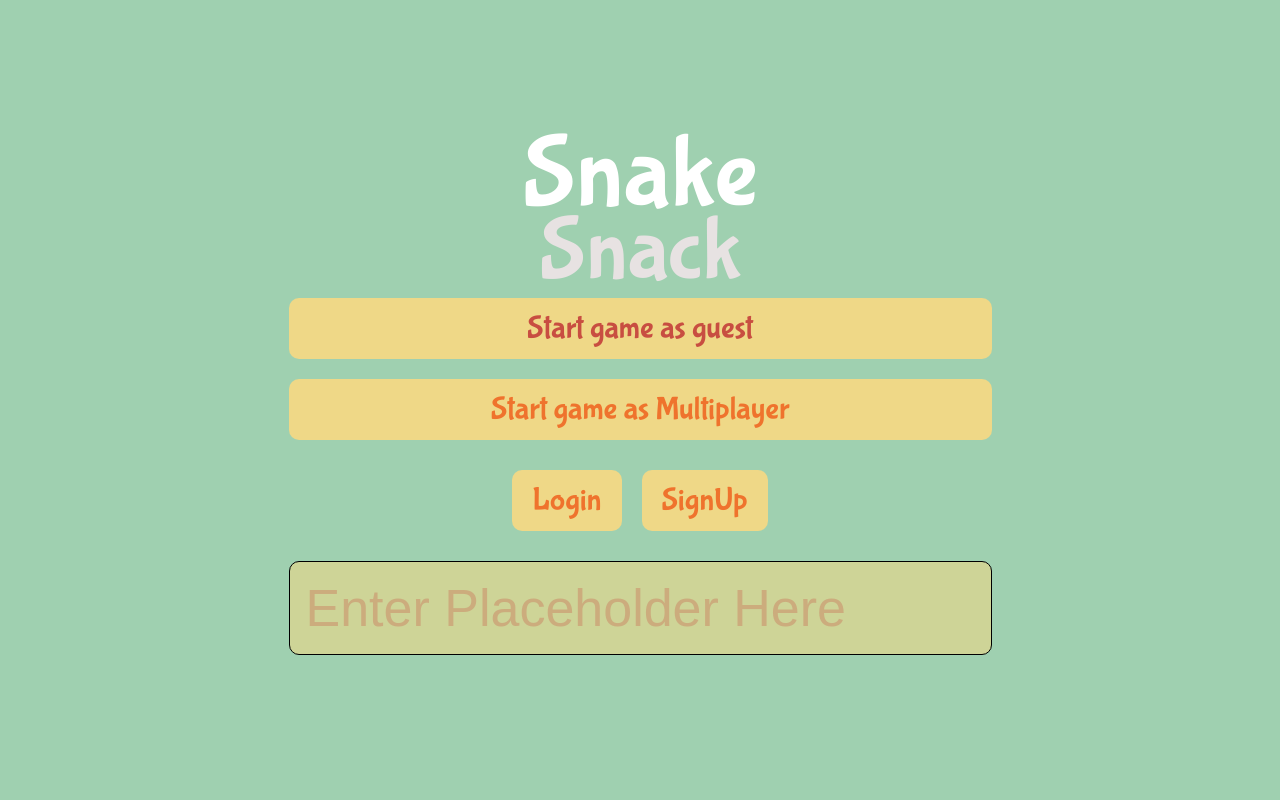
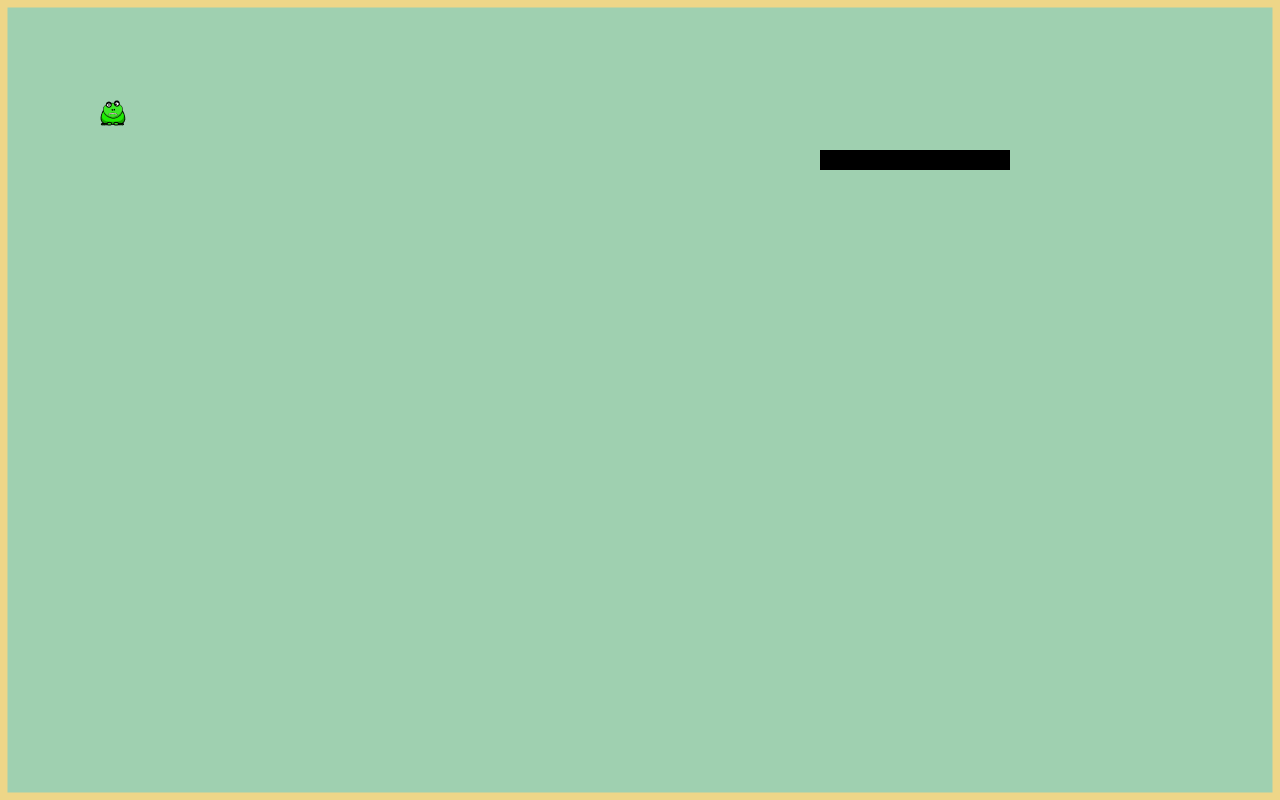
Before and after one commit to pesto-students/Snake-Snacks, a React (Create React App) app: page /game in a window 1280 px wide. Built offline with nearby package versions, Linux system fonts and the light colour scheme.

Commit message:
Add snake game movements

```diff
--- a/package.json
+++ b/package.json
@@ -9,6 +9,7 @@
     "prop-types": "^15.7.2",
     "react": "^17.0.1",
     "react-dom": "^17.0.1",
+    "react-router-dom": "^5.2.0",
     "react-scripts": "4.0.0",
     "web-vitals": "^0.2.4"
   },
--- a/src/App.js
+++ b/src/App.js
@@ -1,11 +1,22 @@
 import React from 'react';
+import { Route, BrowserRouter as Router, Switch } from 'react-router-dom';
 import './App.css';
-import Board from './Components/Board/Board';
+import Game from './Pages/Game/Game';
+import Home from './Pages/Home/Home';
 
 function App() {
   return (
     <div data-testid="App" className="App">
-      <Board />
+      <Router>
+        <Switch>
+          <Route path="/game">
+            <Game />
+          </Route>
+          <Route path="/">
+            <Home />
+          </Route>
+        </Switch>
+      </Router>
     </div>
   );
 }
--- a/src/Components/Presenters/Button/Button.js
+++ b/src/Components/Presenters/Button/Button.js
@@ -2,10 +2,14 @@ import React from 'react';
 import PropTypes, { string } from 'prop-types';
 import styles from './Button.module.css';
 
-export default function Button({ title, classNames, type }) {
+export default function Button({
+  title, isDisabled, classNames, type, handleClick,
+}) {
   return (
     <button
       type={type ? 'submit' : 'button'}
+      disabled={isDisabled}
+      onClick={handleClick}
       className={`${styles.btn} ${classNames.join(' ')}`}
     >
       {title}
@@ -15,10 +19,14 @@ export default function Button({ title, classNames, type }) {
 
 Button.defaultProps = {
   type: false,
+  isDisabled: false,
+  handleClick: () => '',
 };
 
 Button.propTypes = {
   title: PropTypes.string.isRequired,
   classNames: PropTypes.arrayOf(string).isRequired,
   type: PropTypes.bool,
+  isDisabled: PropTypes.bool,
+  handleClick: PropTypes.func,
 };
--- a/src/Components/Presenters/Button/Button.module.css
+++ b/src/Components/Presenters/Button/Button.module.css
@@ -9,6 +9,17 @@
   cursor: pointer;
 }
 
+.btn:disabled {
+  background-color: #888888;
+  color: #bababa !important;
+}
+
 .btn:hover {
-    background: var(--flax);
+  background: var(--flax);
 }
+
+.btn:disabled:hover {
+  background-color: #888888;
+  color: #bababa !important;
+  cursor: not-allowed;
+}
--- a/src/Components/Presenters/Food/Frog/Frog.js
+++ b/src/Components/Presenters/Food/Frog/Frog.js
@@ -1,10 +1,24 @@
-import React from 'react';
+/* eslint-disable import/no-cycle */
+/* eslint-disable react/prop-types */
+import React, { useContext, useEffect, useRef } from 'react';
+import { SinglePlayerContext } from '../../../../Pages/Game/Game';
 import frog from './frog.png';
 
-export default function Frog() {
+export default function Frog({ ctx }) {
+  const frogRef = useRef();
+  const { movement, foodPosition } = useContext(SinglePlayerContext);
+
+  const drawFood = () => {
+    if (ctx) {
+      ctx.drawImage(frogRef.current, foodPosition.x, foodPosition.y);
+    }
+  };
+
+  useEffect(() => {
+    drawFood();
+  }, [ctx, foodPosition, movement]);
+
   return (
-    <div>
-      <img src={frog} alt="normal food" />
-    </div>
+    <img src={frog} ref={frogRef} alt="normal food" />
   );
 }
--- /dev/null
+++ b/src/Components/Presenters/Snake/Snake.js
@@ -0,0 +1,56 @@
+/* eslint-disable no-param-reassign */
+/* eslint-disable react/prop-types */
+import React, { useContext, useEffect } from 'react';
+// eslint-disable-next-line import/no-cycle
+import { SinglePlayerContext } from '../../../Pages/Game/Game';
+
+export default function Snake({ reference }) {
+  const {
+    snake,
+    movement,
+    setSnake,
+  } = useContext(SinglePlayerContext);
+
+  let timerId;
+
+  const clearSnake = (prevSnake) => {
+    prevSnake.forEach((snakePart) => reference.clearRect(snakePart.x, snakePart.y, 20, 20));
+  };
+
+  const drawSnake = () => {
+    reference.fillStyle = '#000000';
+    snake.forEach((snakePart) => reference.fillRect(snakePart.x, snakePart.y, 20, 20));
+  };
+
+  const moveSnake = () => {
+    drawSnake();
+
+    if (timerId) {
+      clearInterval(timerId);
+    }
+
+    timerId = setInterval(() => {
+      clearSnake(snake);
+      const tmpSnake = snake;
+
+      tmpSnake.unshift({ x: tmpSnake[0].x + movement.x, y: tmpSnake[0].y + movement.y });
+      tmpSnake.pop();
+      setSnake(tmpSnake);
+      drawSnake();
+    }, 100);
+  };
+
+  useEffect(() => {
+    if (reference) {
+      moveSnake();
+    }
+
+    return () => {
+      if (timerId) {
+        clearInterval(timerId);
+      }
+    };
+  }, [reference, movement]);
+
+  return (<div>Hello</div>);
+}
--- /dev/null
+++ b/src/Pages/Game/Game.js
@@ -0,0 +1,106 @@
+/* eslint-disable import/no-cycle */
+import React, { useEffect, useRef, useState } from 'react';
+import Frog from '../../Components/Presenters/Food/Frog/Frog';
+import Snake from '../../Components/Presenters/Snake/Snake';
+import KeyEvents from '../../Utils/KeyEvents';
+import styles from './Game.module.css';
+
+const defaultSnake = [
+  { x: 200, y: 150 },
+  { x: 190, y: 150 },
+  { x: 180, y: 150 },
+  { x: 170, y: 150 },
+  { x: 160, y: 150 },
+  { x: 150, y: 150 },
+  { x: 140, y: 150 },
+  { x: 130, y: 150 },
+  { x: 120, y: 150 },
+  { x: 100, y: 150 },
+  { x: 90, y: 150 },
+  { x: 80, y: 150 },
+  { x: 70, y: 150 },
+  { x: 60, y: 150 },
+  { x: 50, y: 150 },
+  { x: 40, y: 150 },
+  { x: 30, y: 150 },
+  { x: 20, y: 150 },
+];
+
+export const SinglePlayerContext = React.createContext({});
+
+export default function Game() {
+  const [ctx, setCtx] = useState();
+  const [snake, setSnake] = useState(defaultSnake);
+  const [movement, setMovement] = useState({ x: 10, y: 0 });
+  const [foodPosition, setFoodPosition] = useState({ x: 100, y: 100 });
+  const direction = KeyEvents();
+  const canvasRef = useRef();
+
+  const setHeight = () => {
+    const height = document.getElementsByTagName('body')[0].clientHeight;
+    if (canvasRef) {
+      canvasRef.current.setAttribute('height', height);
+    }
+  };
+
+  const setWidth = () => {
+    const width = document.getElementsByTagName('body')[0].clientWidth;
+    if (canvasRef) {
+      canvasRef.current.setAttribute('width', width);
+    }
+  };
+
+  // eslint-disable-next-line no-unused-vars
+  const clearCanvas = () => {
+    ctx.fillStyle = '#9fd0b0';
+    ctx.fillRect(0, 0, canvasRef.current.width, canvasRef.current.height);
+    ctx.strokeStyle = '#EED688';
+    ctx.lineWidth = 15;
+    ctx.strokeRect(0, 0, canvasRef.current.width, canvasRef.current.height);
+  };
+
+  useEffect(() => {
+    const context = canvasRef.current.getContext('2d');
+    setHeight();
+    setWidth();
+    context.strokeStyle = '#EED688';
+    context.lineWidth = 15;
+    context.strokeRect(0, 0, canvasRef.current.width, canvasRef.current.height);
+    setCtx(context);
+    if (direction) {
+      if (direction === 'up') {
+        setMovement({ ...movement, x: 0, y: -10 });
+      } else if (direction === 'down') {
+        setMovement({ ...movement, x: 0, y: 10 });
+      } else if (direction === 'left') {
+        setMovement({ ...movement, x: -10, y: 0 });
+      } else if (direction === 'right') {
+        setMovement({ ...movement, x: 10, y: 0 });
+      }
+    }
+  }, [direction]);
+
+  return (
+    <SinglePlayerContext.Provider
+      value={
+          {
+            snake,
+            setSnake,
+            movement,
+            setMovement,
+            foodPosition,
+            setFoodPosition,
+          }
+}
+    >
+      <div className={styles.game}>
+        <canvas id="gameSnake" ref={canvasRef} width="1000" height="800">
+          <Snake
+            reference={ctx}
+          />
+          <Frog ctx={ctx} />
+        </canvas>
+      </div>
+    </SinglePlayerContext.Provider>
+  );
+}
--- /dev/null
+++ b/src/Pages/Game/Game.module.css
@@ -0,0 +1,7 @@
+.game {
+    width: 100%;
+    height: 100vh;
+    display: flex;
+    align-items: center;
+    justify-content: space-around;
+}
--- /dev/null
+++ b/src/Pages/Home/Home.js
@@ -0,0 +1,31 @@
+import React from 'react';
+import { useHistory } from 'react-router-dom';
+import Button from '../../Components/Presenters/Button/Button';
+import Title from '../../Components/Title/Title';
+import styles from './Home.module.css';
+
+export default function Home() {
+  const history = useHistory();
+  const redirectToGame = () => history.push('/game');
+
+  return (
+    <div className={styles.board}>
+      <div className="title-container">
+        <Title name="Snake" className={['title-8', 'white']} />
+        <Title name="Snack" className={['title-7', 'white-gray']} />
+      </div>
+      <div className={styles.buttons}>
+        <Button
+          title="Start game as guest"
+          handleClick={redirectToGame}
+          classNames={['white']}
+        />
+        <Button
+          isDisabled
+          title="Start game as Multiplayer"
+          classNames={['white']}
+        />
+      </div>
+    </div>
+  );
+}
--- /dev/null
+++ b/src/Pages/Home/Home.module.css
@@ -0,0 +1,22 @@
+.board {
+    width: 100%;
+    height: 100vh;
+    box-sizing: border-box;
+    display: flex;
+    flex-direction: column;
+    align-items: center;
+    justify-content: center;
+}
+
+.buttons {
+    display: flex;
+    flex-direction: column;
+}
+
+.buttons > *{
+    margin: 10px;
+}
+
+.user-actions > * {
+    margin: 10px;
+}
--- /dev/null
+++ b/src/Utils/KeyEvents.js
@@ -0,0 +1,41 @@
+import { useEffect, useState } from 'react';
+
+export default function KeyEvents() {
+  const [direction, setDirection] = useState('right');
+
+  const isGoingHorizontal = () => (direction === 'left' || direction === 'right');
+
+  const isGoingVertical = () => (direction === 'up' || direction === 'down');
+
+  useEffect(() => {
+    function handleKeyPress(event) {
+      const LEFT_KEY = 37;
+      const RIGHT_KEY = 39;
+      const UP_KEY = 38;
+      const DOWN_KEY = 40;
+
+      if (event.keyCode === LEFT_KEY && !isGoingHorizontal()) {
+        setDirection('left');
+      }
+
+      if (event.keyCode === RIGHT_KEY && !isGoingHorizontal()) {
+        setDirection('right');
+      }
+
+      if (event.keyCode === UP_KEY && !isGoingVertical()) {
+        setDirection('up');
+      }
+
+      if (event.keyCode === DOWN_KEY && !isGoingVertical()) {
+        setDirection('down');
+      }
+    }
+    document.addEventListener('keydown', handleKeyPress);
+
+    return () => {
+      document.removeEventListener('keydown', handleKeyPress);
+    };
+  });
+
+  return direction;
+}
```
Also changed, not shown: 1 other file (tests, documents, lock files or other folders).
